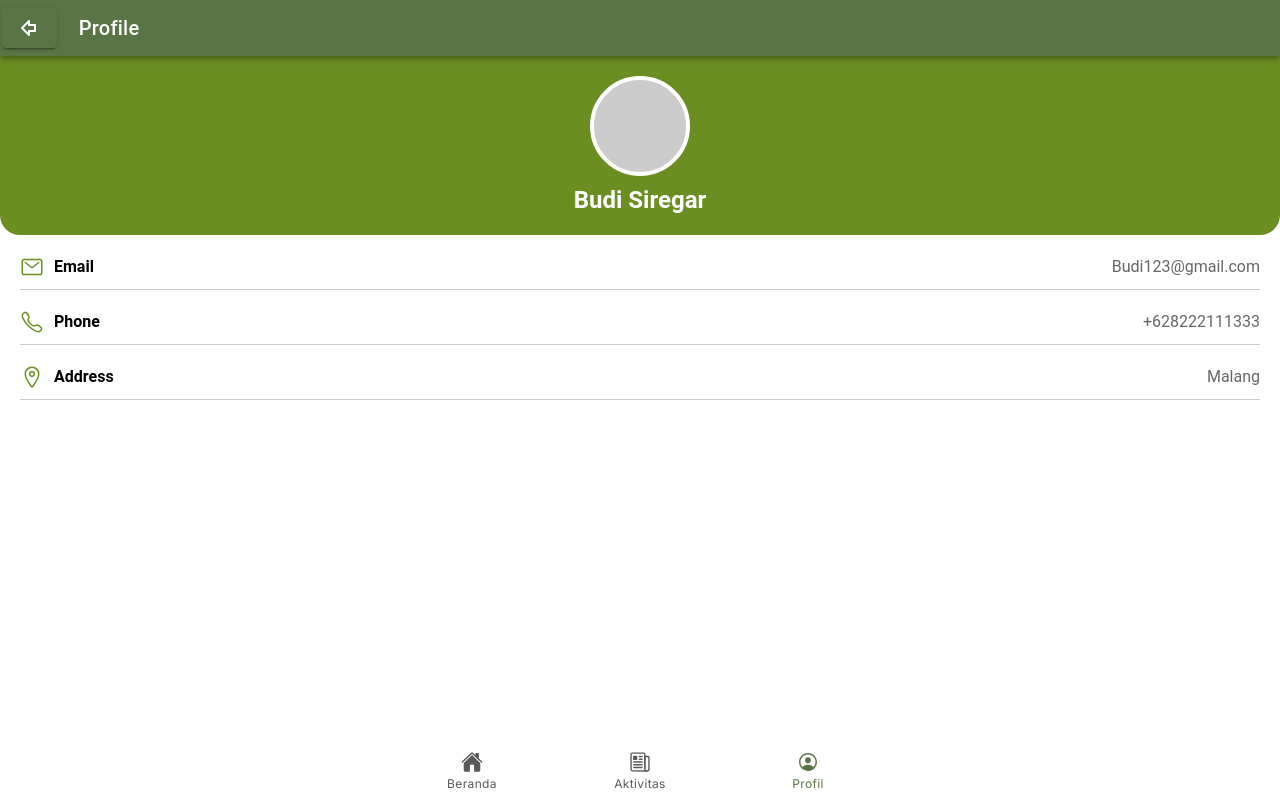
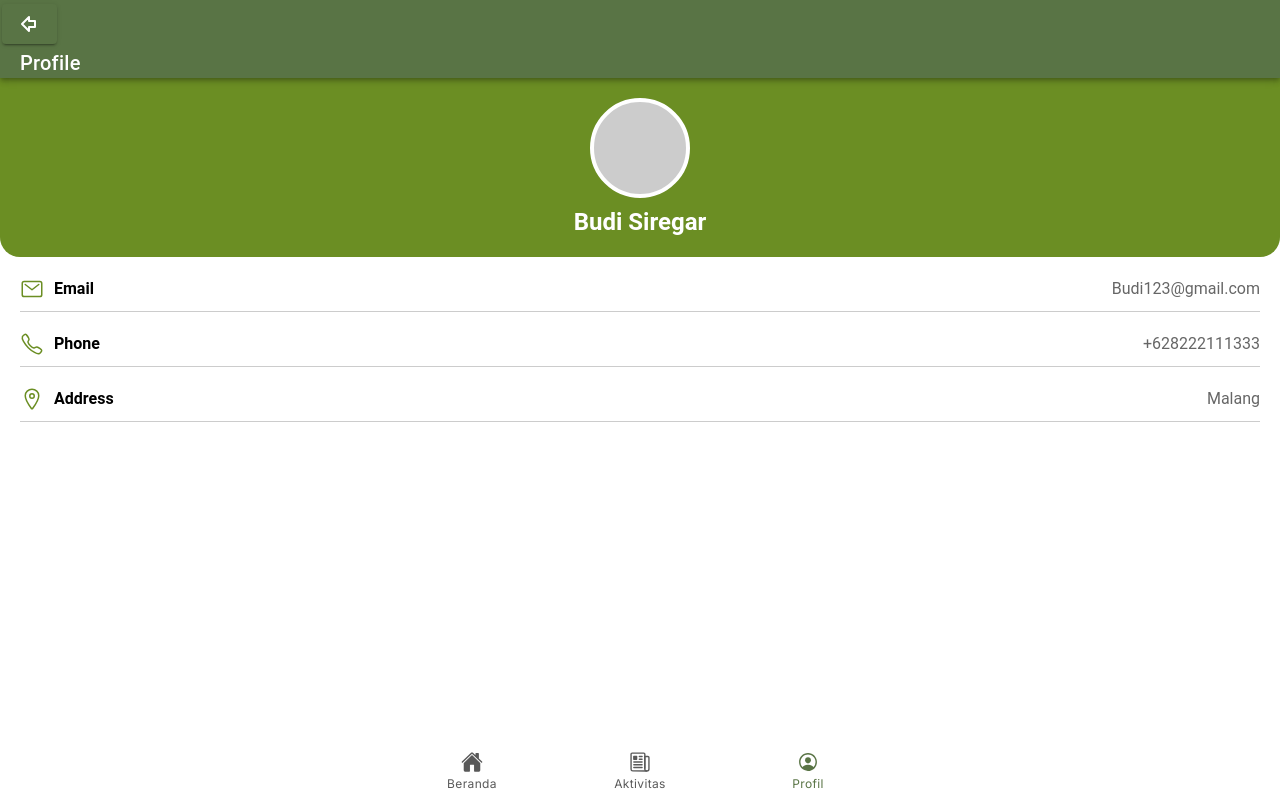
Before and after one commit to ajinata84/CateringMobile, a React (Vite) app: page /tabs/profil in a window 1280 px wide. Built offline with nearby package versions, Linux system fonts and the light colour scheme.

Commit message:
fix profile page

```diff
--- a/src/tabs/Profil/index.tsx
+++ b/src/tabs/Profil/index.tsx
@@ -6,10 +6,10 @@ import "./profil.css";
 
 export default function Profil() {
   return (
-    <IonPage>
+    <>
       <IonHeader>
         <IonToolbar color="primary">
-          <IonButton slot="start" routerLink="/tabs/beranda">
+          <IonButton routerLink="/tabs/beranda">
             <ArrowBigLeft />
           </IonButton>
           <IonTitle>Profile</IonTitle>
@@ -38,6 +38,6 @@ export default function Profil() {
           </div>
         </div>
       </IonContent>
-    </IonPage>
+    </>
   );
 }
```
